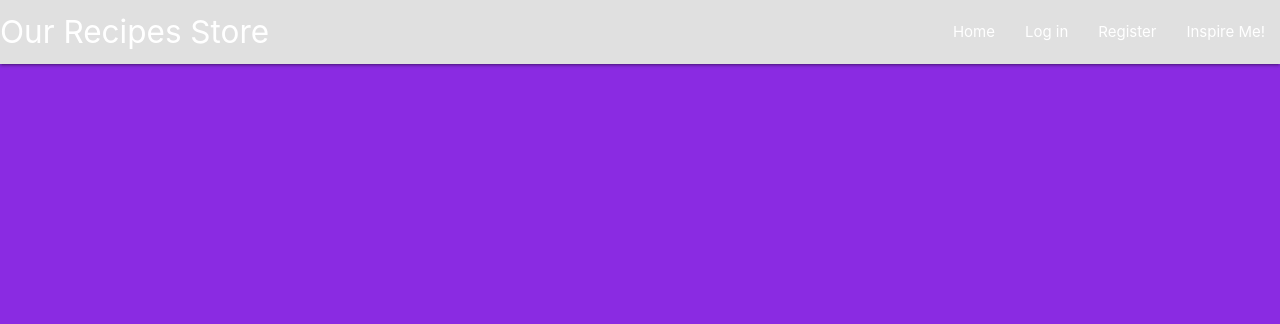
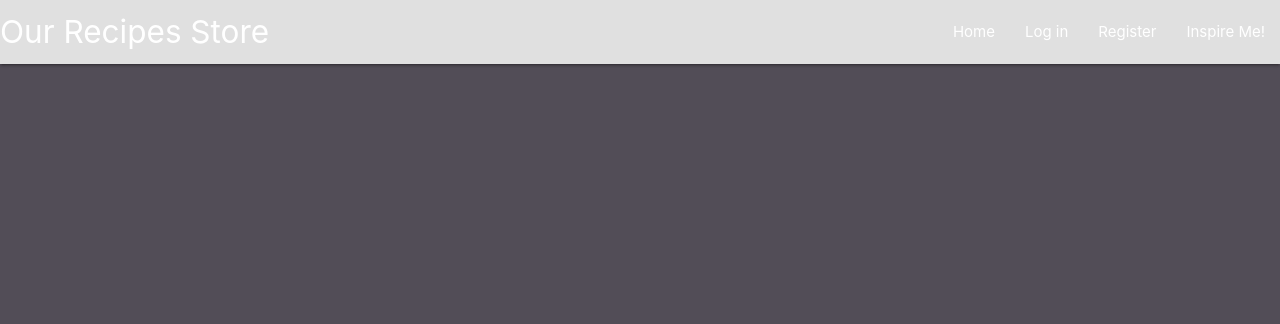
Before and after one commit to RhiH/recipe_store, a Flask app: page / in a window 1280 px wide. Shown: the top 324 px of the page. Run offline with Flask 2, Linux system fonts and the light colour scheme; data that the repository does not hold is empty; some libraries are stand-ins or nearby versions.

Commit message:
amend css background color

```diff
--- a/static/css/style.css
+++ b/static/css/style.css
@@ -1,3 +1,3 @@
 body {
-    background-color: blueviolet;
+    background-color: rgb(82, 77, 87);
 }
```
